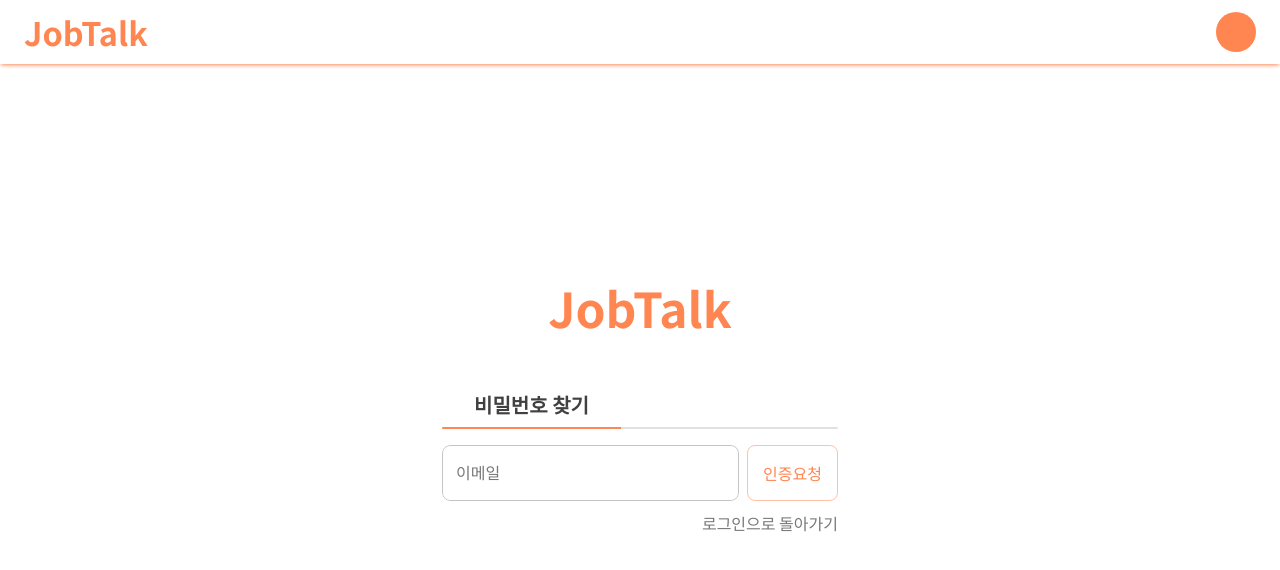
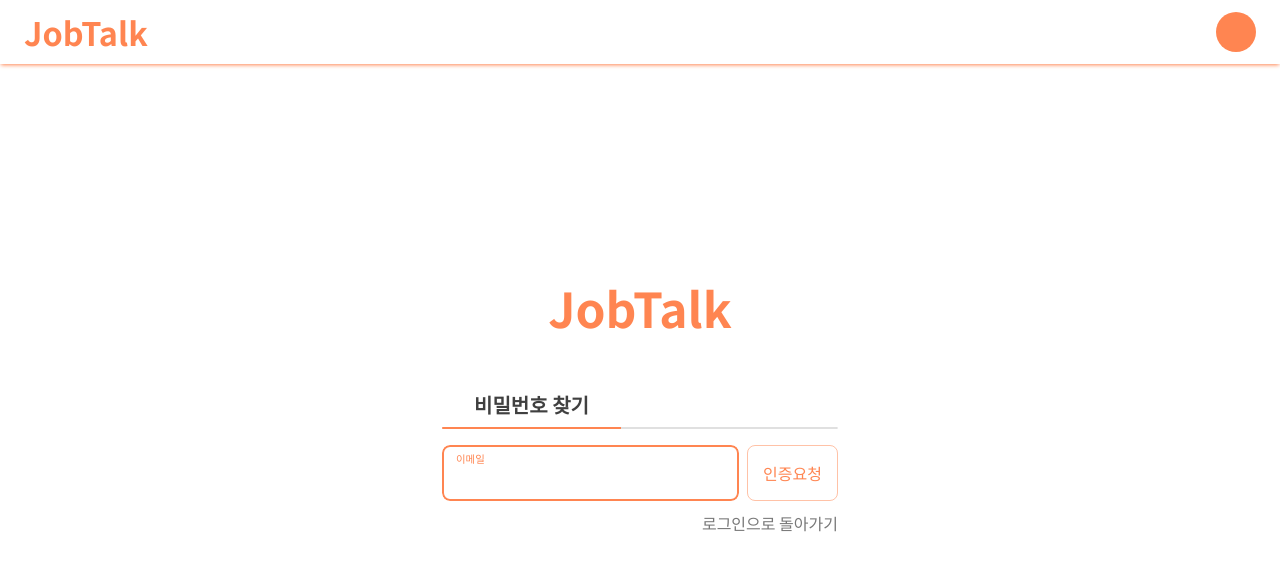
Before and after one commit to Vactor0911/jobtalk, a React (Vite) app in the folder frontend/: page /jobtalk/find-password in a window 1280 px wide. Shown: the top 570 px of the page. Built offline with nearby package versions, Linux system fonts and the light colour scheme; no server answers; some icons are missing.

Commit message:
페이지 접속시 자동 인풋 포커스 추가

```diff
--- a/frontend/src/pages/FindPassword.tsx
+++ b/frontend/src/pages/FindPassword.tsx
@@ -19,6 +19,7 @@ const FindPassword = () => {
   const [confirmTimeLeft, setConfirmTimeLeft] = useState(300);
   const [isConfirmCodeLoading, setIsConfirmCodeLoading] = useState(false);
   const [isConfirmCodeChecked, setIsConfirmCodeChecked] = useState(false);
+  const emailInputRef = useRef<HTMLInputElement>(null);
   const confirmCodeInputRef = useRef<HTMLInputElement>(null);
 
   // 인증번호 입력 타이머
@@ -263,6 +264,13 @@ const FindPassword = () => {
     [handleConfirmCodeCheckButtonClick]
   );
 
+  // 페이지 마운트 시 이메일 입력란 포커스
+  useEffect(() => {
+    if (emailInputRef.current) {
+      emailInputRef.current.focus();
+    }
+  }, []);
+
   return (
     <Container maxWidth="xs">
       <Stack
@@ -289,6 +297,7 @@ const FindPassword = () => {
               <Stack direction="row" gap={1} mt={1}>
                 <Box flex={1}>
                   <OutlinedTextField
+                    inputRef={emailInputRef}
                     label="이메일"
                     value={email}
                     onChange={handleEmailChange}
```
